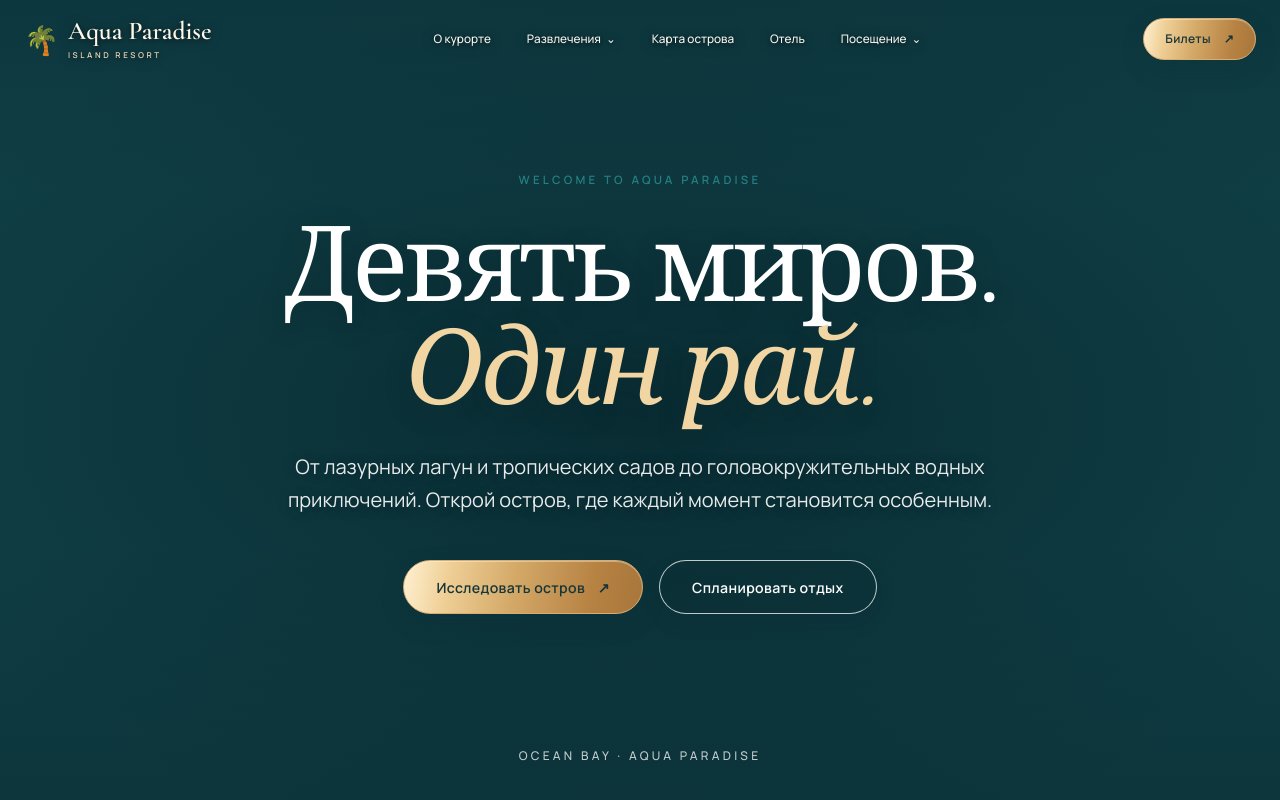
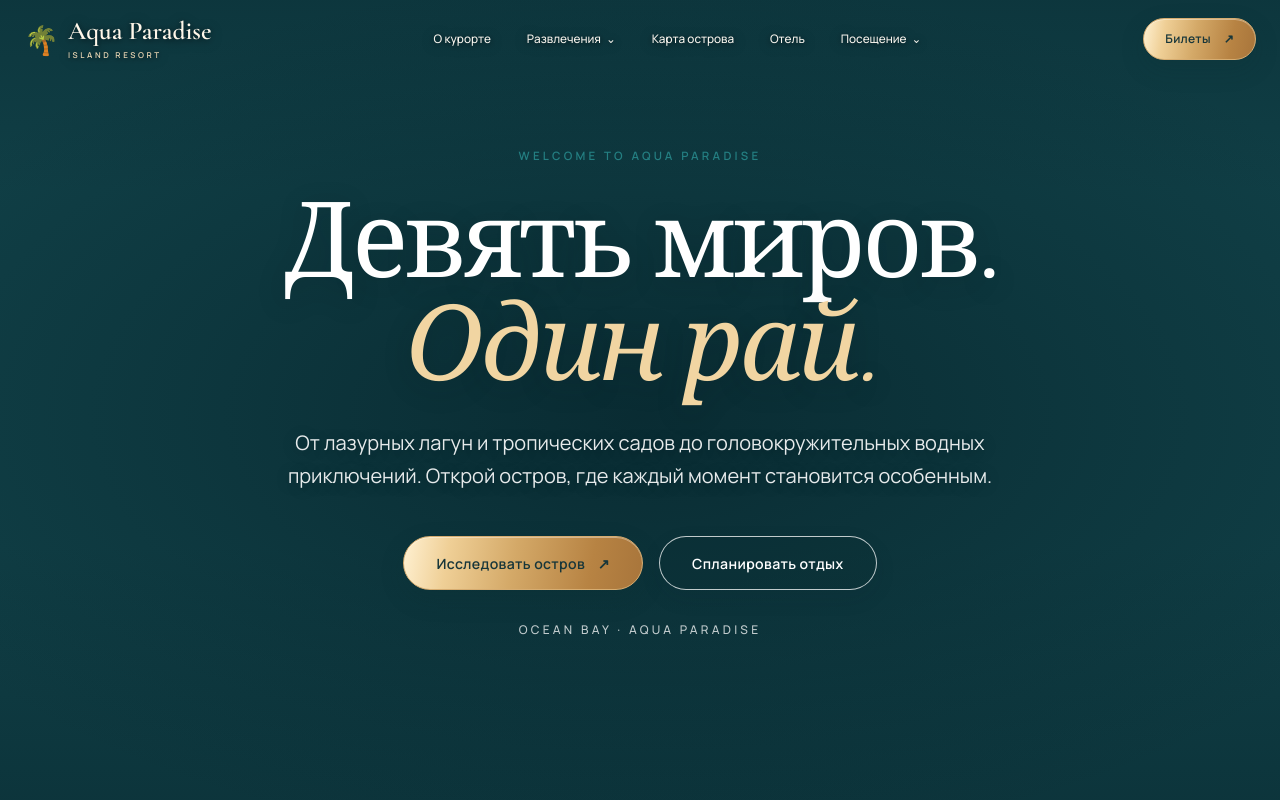
Before and after one commit to raccoonforge/aqua-paradise-resort, a React (Vite) app: page / in a window 1280 px wide. Shown: the top 800 px of the page. Built offline with nearby package versions, Linux system fonts and the light colour scheme.

Commit message:
style: place Ocean Bay location caption directly beneath Hero buttons

```diff
--- a/src/App.tsx
+++ b/src/App.tsx
@@ -206,9 +206,9 @@ const HomePage = () => (
             Спланировать отдых
           </button>
         </div>
-      </div>
-      <div className="absolute bottom-9 left-0 right-0 z-10 text-center text-[11px] sm:text-xs tracking-[0.27em] text-white/75 font-medium">
-        OCEAN BAY · AQUA PARADISE
+        <div className="apr-hero__location mt-8 text-center text-[11px] sm:text-xs tracking-[0.27em] text-white/75 font-medium">
+          OCEAN BAY · AQUA PARADISE
+        </div>
       </div>
     </section>
     <AboutResort />
```
